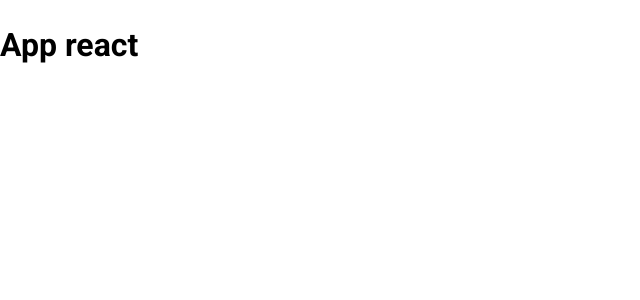
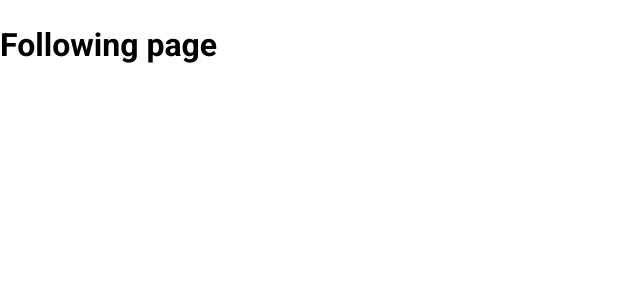
Before and after one commit to lekhatiep/tiktok-clone-ui, a React (Create React App) app: page /following in a window 1280 px wide. Shown: the top 300 px of the page, without its empty margins (0-640 px from the left). Built offline with nearby package versions, Linux system fonts and the light colour scheme.

Commit message:
config router

```diff
--- a/package.json
+++ b/package.json
@@ -9,6 +9,7 @@
     "normalize.css": "^8.0.1",
     "react": "^18.2.0",
     "react-dom": "^18.2.0",
+    "react-router-dom": "6",
     "react-scripts": "5.0.1",
     "sass": "^1.53.0",
     "web-vitals": "^2.1.4",
--- a/src/App.js
+++ b/src/App.js
@@ -1,8 +1,20 @@
+import { BrowserRouter as Router, Routes, Route } from 'react-router-dom';
+import Home from '~/pages/Home';
+import Following from '~/pages/Following';
+import { publicRoutes } from '~/routes';
+
 function App() {
   return (
-    <div className="App">
-      <h1>App react</h1>
-    </div>
+    <Router>
+      <div className="App">
+        <Routes>
+          {publicRoutes.map((route, index) => {
+            const Page = route.component;
+            return <Route key={index} path={route.path} element={<Page />} />;
+          })}
+        </Routes>
+      </div>
+    </Router>
   );
 }
 
--- a/src/components/GlobalStyles/GlobalStyles.module.scss
+++ b/src/components/GlobalStyles/GlobalStyles.module.scss
@@ -9,6 +9,10 @@ html {
   font-size: 62.5%;
 }
 
+* {
+  box-sizing: border-box;
+}
+
 body {
   font-family: 'Roboto', sans-serif;
   font-size: 1.6rem;
--- /dev/null
+++ b/src/pages/Following/index.js
@@ -0,0 +1,5 @@
+function Following() {
+  return <h1>Following page</h1>;
+}
+
+export default Following;
--- /dev/null
+++ b/src/pages/Home/index.js
@@ -0,0 +1,5 @@
+function Home() {
+  return <h1>Home page</h1>;
+}
+
+export default Home;
--- /dev/null
+++ b/src/pages/Profile/index.js
@@ -0,0 +1,5 @@
+function Profile() {
+  return <h1>Profile page</h1>;
+}
+
+export default Profile;
--- /dev/null
+++ b/src/routes/index.js
@@ -0,0 +1,14 @@
+import Home from '~/pages/Home';
+import Following from '~/pages/Following';
+import Profile from '~/pages/Profile';
+
+//public routes
+const publicRoutes = [
+  { path: '/', component: Home },
+  { path: '/following', component: Following },
+  { path: '/profile', component: Profile },
+];
+
+const privateRoutes = [];
+
+export { publicRoutes, privateRoutes };
```
Also changed, not shown: src/components/Layout/DefaultLayout/index.js (added), 1 other file (tests, documents, lock files or other folders).
